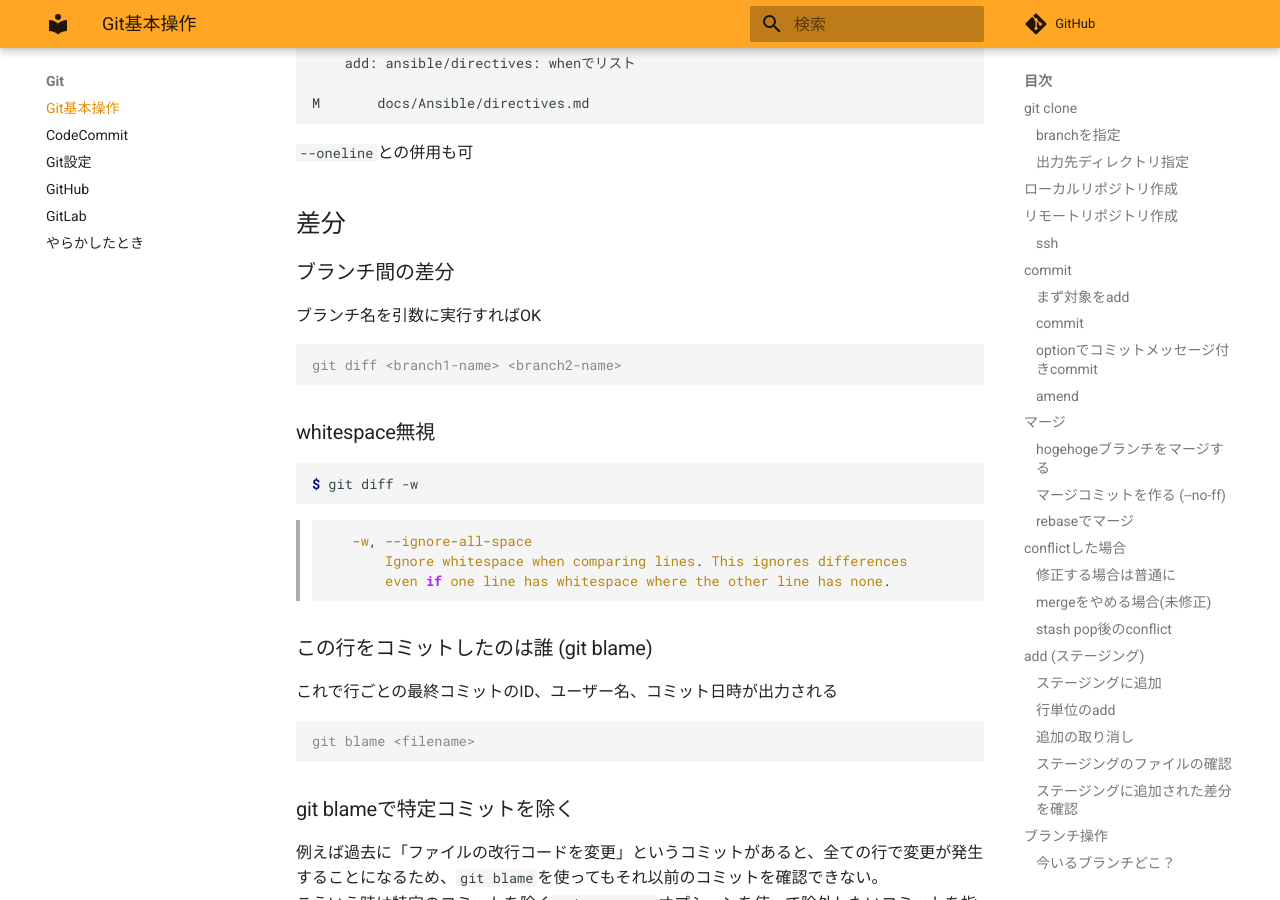
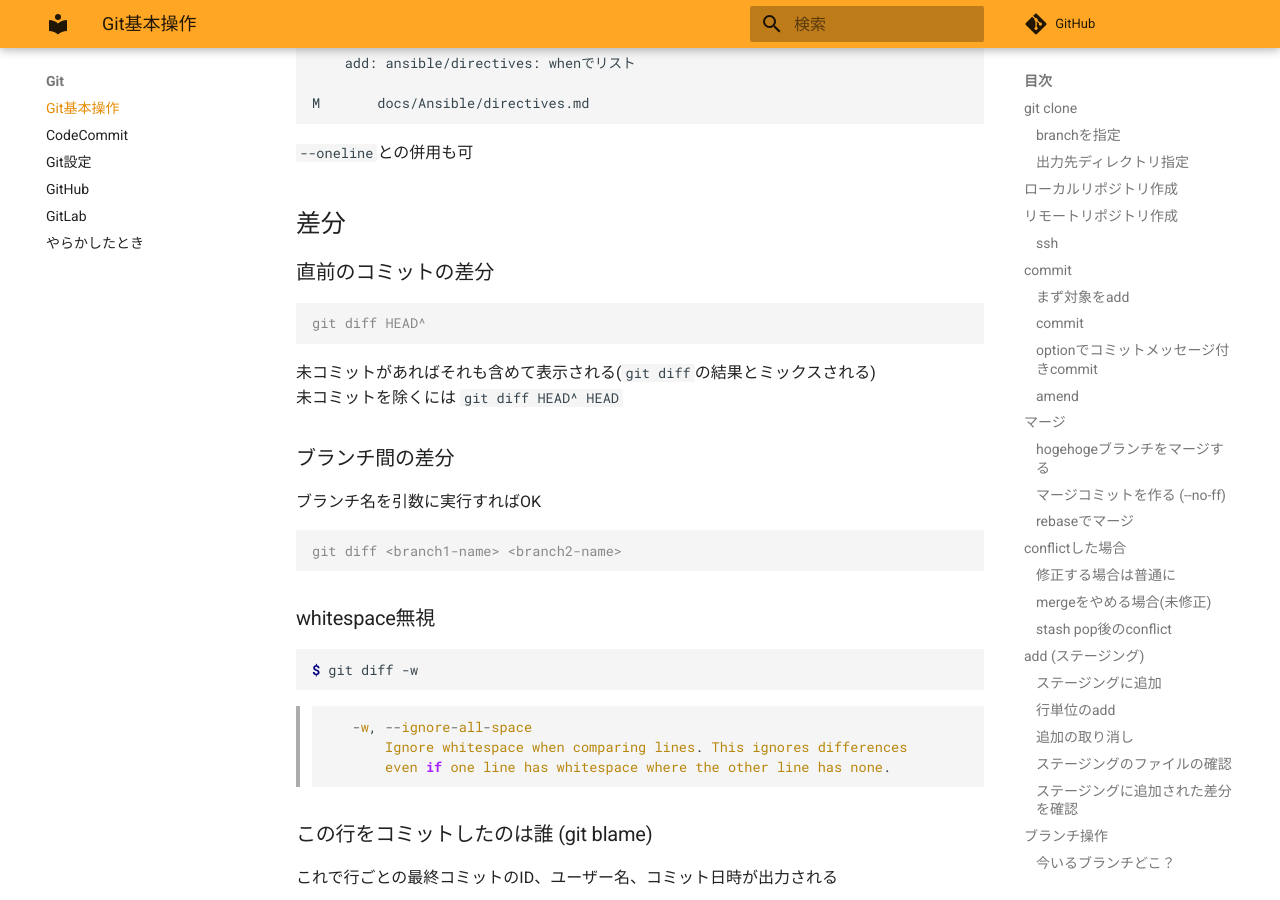
Before and after one commit to zaki-lknr/docs, an MkDocs documentation site: the page built from docs/Git/index.md, in a window 1280 px wide and 900 px high, scrolled down 11934 px. Built offline with MkDocs 1.6.1 and Material for MkDocs 9.7.7, drawn with Linux system fonts in a browser that asks for light colours; comment, search, counter and statistics services are not loaded.

Commit message:
add: git: 直前のコミットとのdiff

````diff
--- a/docs/Git/index.md
+++ b/docs/Git/index.md
@@ -590,6 +590,15 @@ M       docs/Ansible/directives.md
 
 ## 差分
 
+### 直前のコミットの差分
+
+```console
+git diff HEAD^
+```
+
+未コミットがあればそれも含めて表示される(`git diff`の結果とミックスされる)
+未コミットを除くには `git diff HEAD^ HEAD`
+
 ### ブランチ間の差分
 
 ブランチ名を引数に実行すればOK
````
